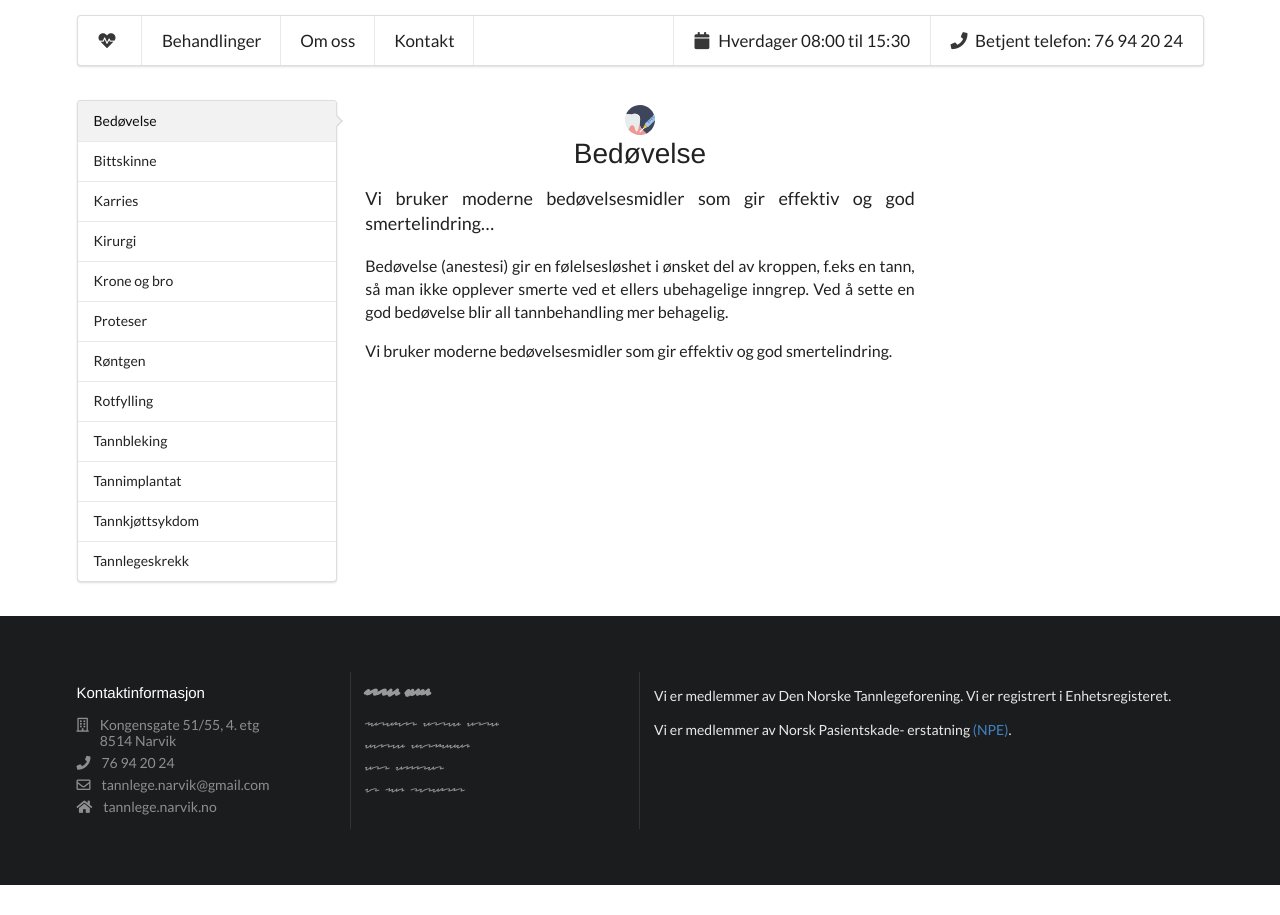
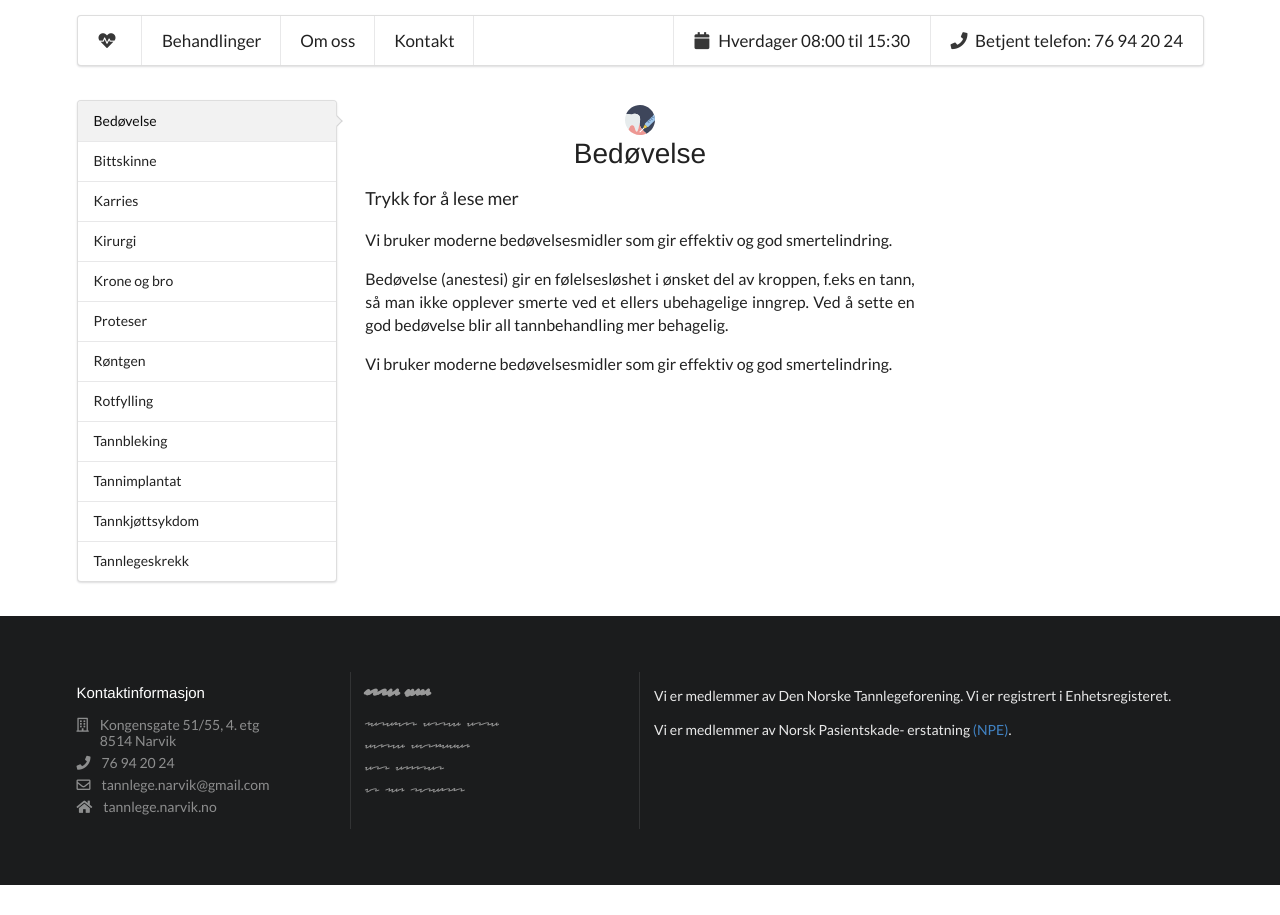
Before and after one commit to Starefossen/tannlege.narvik.no, a Jekyll site: the page built from _treatments/bedovelse.md, in a window 1280 px wide. Built offline with Jekyll 4.4.1, drawn with Linux system fonts in a browser that asks for light colours; nearby versions of some CDN libraries.

Commit message:
Update bedovelse.md

```diff
--- a/_treatments/bedovelse.md
+++ b/_treatments/bedovelse.md
@@ -4,7 +4,9 @@ title: Bedøvelse
 image: anesthesia
 ---
 
-Vi bruker moderne bedøvelsesmidler som gir effektiv og god smertelindring...
+Trykk for å lese mer
+
+Vi bruker moderne bedøvelsesmidler som gir effektiv og god smertelindring.
 
 <!--more-->
 
```
